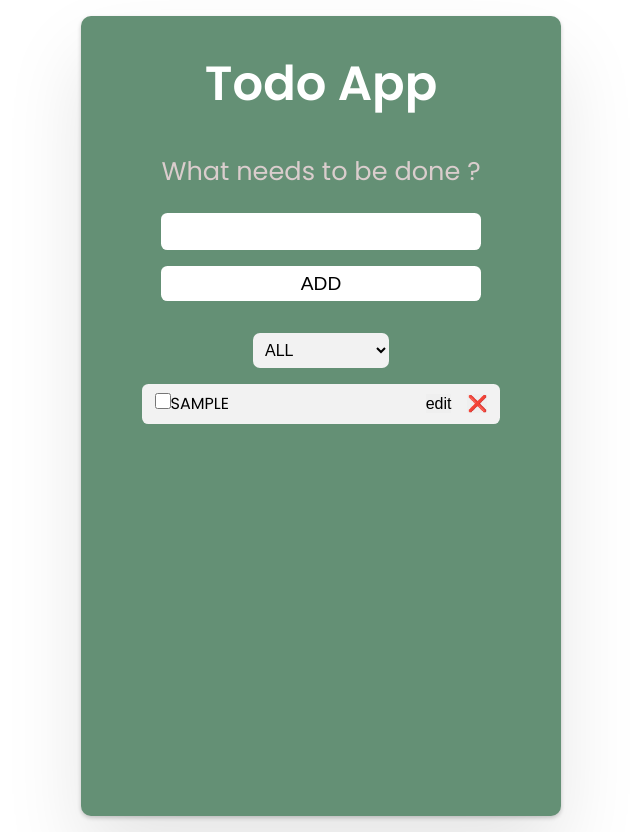
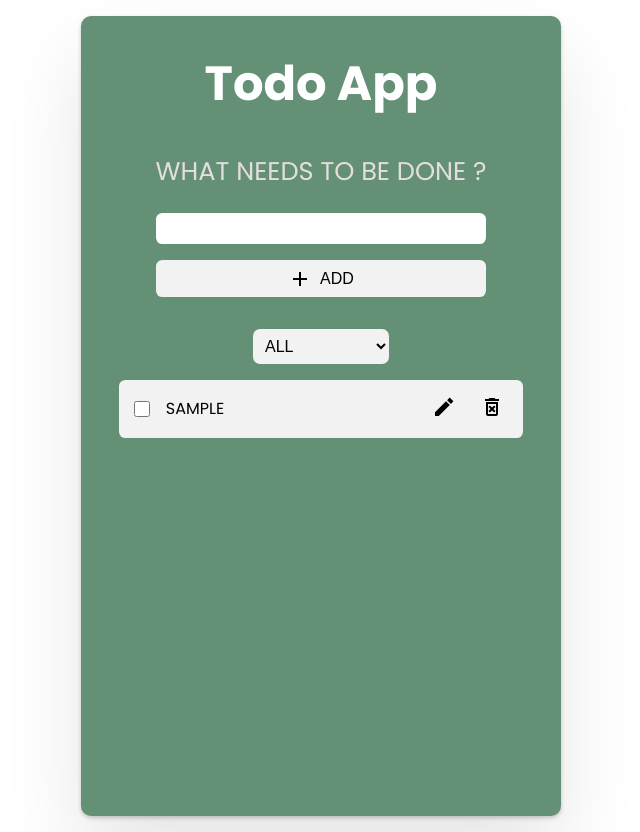
Before and after one commit to Oluwa-Laughter/todo-list, a React (Create React App) app: page / in a window 1280 px wide. Both pictures are taken after typing "Sample" into the empty fields and a click on the button "ADD". Shown: the whole page, without its empty margins (319-959 px from the left). Built offline with nearby package versions, Linux system fonts and the light colour scheme.

Commit message:
fix buttons

```diff
--- a/package.json
+++ b/package.json
@@ -3,6 +3,10 @@
   "version": "0.1.0",
   "private": true,
   "dependencies": {
+    "@emotion/react": "^11.13.3",
+    "@emotion/styled": "^11.13.0",
+    "@mui/icons-material": "^6.1.1",
+    "@mui/material": "^6.1.1",
     "@testing-library/jest-dom": "^5.17.0",
     "@testing-library/react": "^13.4.0",
     "@testing-library/user-event": "^13.5.0",
--- a/src/components/Form.js
+++ b/src/components/Form.js
@@ -1,4 +1,5 @@
 import { useState } from "react";
+import AddIcon from "@mui/icons-material/Add";
 
 export default function Form({ onAddTodos }) {
   const [text, setText] = useState("");
@@ -26,8 +27,10 @@ export default function Form({ onAddTodos }) {
         autoComplete="off"
         onChange={(e) => setText(e.target.value)}
       />
+
       <button type="submit" className="btn">
-        Add
+        <AddIcon />
+        <span>Add</span>
       </button>
     </form>
   );
--- a/src/components/TodoList.js
+++ b/src/components/TodoList.js
@@ -1,4 +1,7 @@
 import { useState, useEffect } from "react";
+import SendIcon from "@mui/icons-material/Send";
+import EditSharpIcon from "@mui/icons-material/EditSharp";
+import DeleteForeverOutlinedIcon from "@mui/icons-material/DeleteForeverOutlined";
 
 export default function TodoList({
   todos,
@@ -62,6 +65,9 @@ function TodoTask({
   const handleEditSubmit = (e) => {
     e.preventDefault();
     onEditTodo(todo.id, newText);
+
+    if (!newText.trim()) return;
+
     setEditId(null);
   };
 
@@ -73,7 +79,6 @@ function TodoTask({
 
   return (
     <div className="todo-task">
-      <div>
       {isEditing ? (
         <form onSubmit={handleEditSubmit} className="edit-form">
           <input
@@ -83,11 +88,11 @@ function TodoTask({
             className="edit-input"
           />
           <button type="submit" className="save-btn">
-              Save
+            <SendIcon />
           </button>
         </form>
       ) : (
-          <>
+        <div className="todo-text">
           <input
             type="checkbox"
             defaultChecked={todo.completed}
@@ -99,9 +104,9 @@ function TodoTask({
           >
             {todo.text}
           </span>
-          </>
+        </div>
       )}
-      </div>
+
       <div className="task-buttons">
         {!isEditing && (
           <TodoBtn
@@ -118,8 +123,13 @@ function TodoTask({
 function TodoBtn({ todo, onDeleteTodo, setEditId }) {
   return (
     <div className="edit-del-btn">
-      <button onClick={() => setEditId(todo.id)}>edit</button>
-      <button onClick={() => onDeleteTodo(todo.id)}>❌</button>
+      <button onClick={() => setEditId(todo.id)} className="edit-btn">
+        <EditSharpIcon />
+      </button>
+
+      <button onClick={() => onDeleteTodo(todo.id)} className="delete-btn">
+        <DeleteForeverOutlinedIcon />
+      </button>
     </div>
   );
 }
--- a/src/index.css
+++ b/src/index.css
@@ -14,19 +14,21 @@ body {
 h1 {
   font-size: 3rem;
   color: #fff;
-  font-weight: 600;
+  font-weight: 700;
 }
 
 label {
   font-size: 1.6rem;
-  color: #dacdcd;
+  color: #e5dede;
   margin-bottom: 0.4rem;
+  font-weight: 400;
+  text-transform: uppercase;
 }
 
 input[type="text"] {
   width: 100%;
   padding: 0.4rem 0.8rem;
-  font-size: 1.3rem;
+  font-size: 1rem;
   border: none;
   border-radius: 0.4rem;
 }
@@ -55,16 +57,21 @@ input[type="text"] {
 .btn {
   width: 100%;
   padding: 0.4rem 0.8rem;
-  background-color: #fff;
-  font-size: 1.2rem;
   text-transform: uppercase;
   border: none;
   border-radius: 0.4rem;
   cursor: pointer;
+  color: #000;
+  background: #f2f2f2;
+  display: flex;
+  gap: 0.5rem;
+  font-size: 1rem;
+  justify-content: center;
+  align-items: center;
 }
 
 .btn:hover {
-  background-color: #f2f2f2;
+  background-color: #dbd7d7;
 }
 
 .todo-list {
@@ -80,7 +87,7 @@ ul {
   display: flex;
   flex-direction: column;
   gap: 1.2rem;
-  width: 80%;
+  width: 90%;
 }
 
 .todo-task {
@@ -88,16 +95,19 @@ ul {
   align-items: center;
   justify-content: space-between;
   width: 100%;
-  padding: 0.4rem 0.8rem;
+  padding: 1.8rem 0.9rem;
   background-color: #f2f2f2;
   border-radius: 0.4rem;
   cursor: pointer;
-  height: 2.5rem;
+  height: 3rem;
 }
 
-.todo-task span {
+.todo-text {
   font-size: 1rem;
   text-transform: uppercase;
+  display: inline-flex;
+  align-items: center;
+  gap: 1rem;
 }
 
 .todo-task input[type="checkbox"] {
@@ -117,22 +127,38 @@ select {
 }
 
 .edit-form {
-}
-
-.edit-input {
+  display: flex;
+  align-items: center;
+  width: 100%;
+  gap: 1rem;
 }
 
 .save-btn {
+  background: inherit;
+  border: none;
+  cursor: pointer;
+  font-size: 1rem;
+  width: 2rem;
+  height: 2rem;
+  color: #000;
 }
 
 .edit-del-btn {
   display: flex;
   gap: 1rem;
+  align-items: center;
 }
 
 .edit-del-btn button {
-  background-color: none;
+  background: none;
   border: none;
   cursor: pointer;
   font-size: 1rem;
+  width: 2rem;
+  height: 2rem;
+  color: #000;
 }
+
+.edit-del-btn button:hover {
+  background: #dbd7d7;
+}
```
Also changed, not shown: 1 other file (tests, documents, lock files or other folders). Lines whose indentation alone changed are shown as unchanged.
